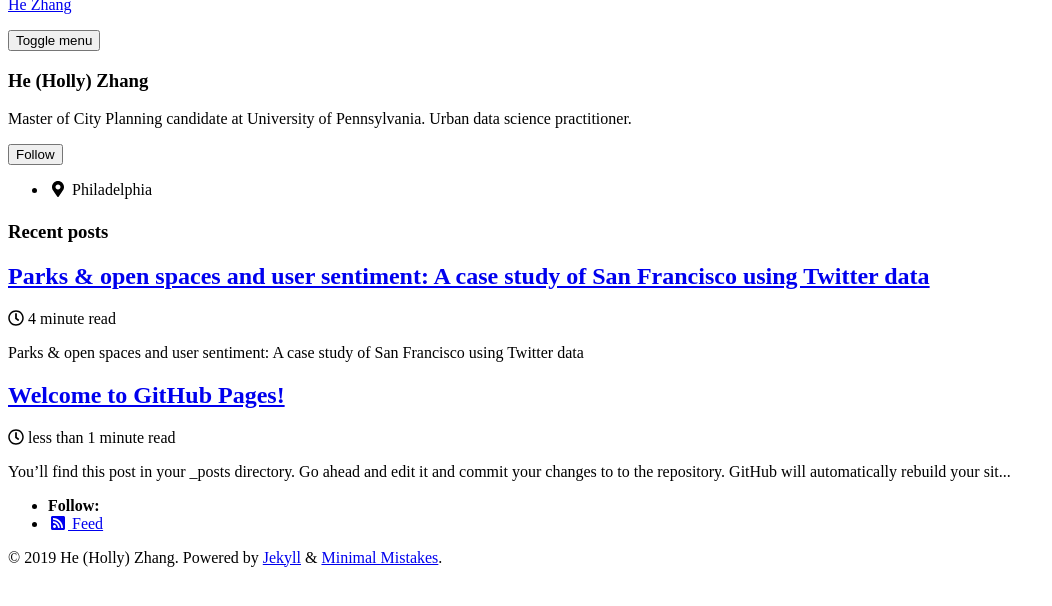
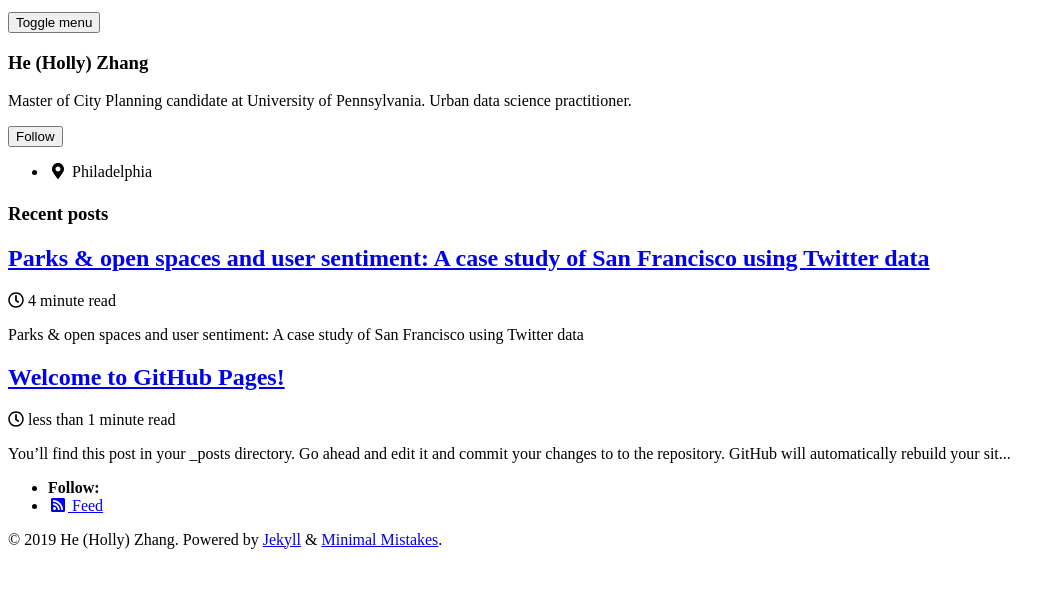
Before and after one commit to HeZHANG0/Personal_website, a Jekyll site: the page built from index.html, in a window 1280 px wide, cut to the strip 112-718 px from the top of the page. Shown: the whole strip, without its empty margins (0-1052 px from the left). Built offline with Jekyll 4.4.1, drawn with Linux system fonts in a browser that asks for light colours; cached includes are drawn as plain includes; nearby versions of some CDN libraries; the list of posts is cut into pages by our own code.

Commit message:
Update _config.yml

```diff
--- a/_config.yml
+++ b/_config.yml
@@ -16,7 +16,7 @@ minimal_mistakes_skin: "default" # "air", "aqua", "contrast", "dark", "dirt", "n
 
 # Site Settings
 locale: "en-US"
-title: "He Zhang"
+title: ""
 title_separator: "-"
 name: "He (Holly) Zhang"
 description: "Personal website of He (Holly) Zhang"
```
